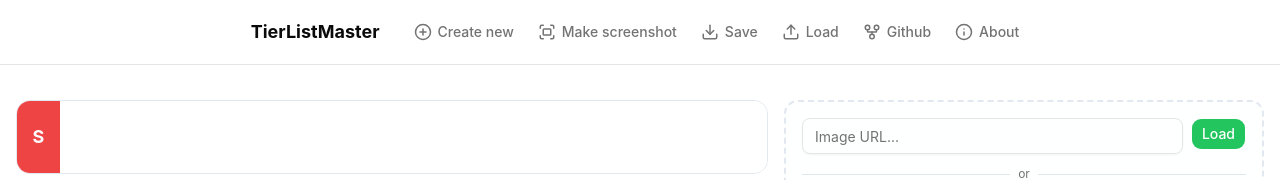
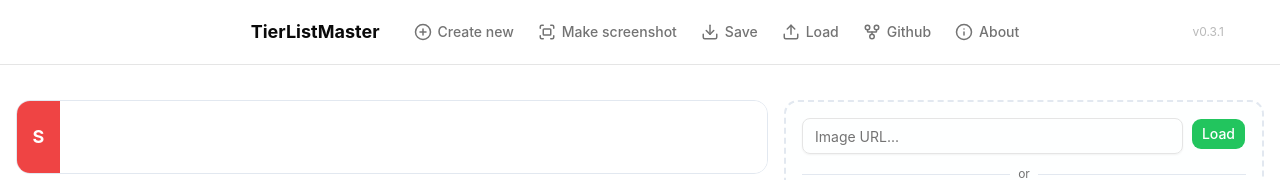
Before and after one commit to zoom1fy/tier-list-master, a Next.js app: page / in a window 1280 px wide. Shown: the top 180 px of the page. Built offline with nearby package versions, Linux system fonts and the light colour scheme.

Commit message:
refactor: use system fonts & display version in header

```diff
--- a/app/globals.css
+++ b/app/globals.css
@@ -17,7 +17,8 @@
   --color-text-secondary: var(--text-secondary);
   --color-text-muted: var(--text-muted);
   --font-heading: var(--font-sans);
-  --font-sans: var(--font-sans);
+  --font-sans: -apple-system, BlinkMacSystemFont, "Segoe UI", Roboto, "Helvetica Neue", Arial, "Noto Sans", sans-serif, "Apple Color Emoji", "Segoe UI Emoji", "Segoe UI Symbol", "Noto Color Emoji";
+  --font-mono: ui-monospace, SFMono-Regular, Menlo, Monaco, Consolas, "Liberation Mono", "Courier New", monospace;
   --color-sidebar-ring: var(--sidebar-ring);
   --color-sidebar-border: var(--sidebar-border);
   --color-sidebar-accent-foreground: var(--sidebar-accent-foreground);
--- a/app/layout.tsx
+++ b/app/layout.tsx
@@ -1,18 +1,5 @@
 import type { Metadata, Viewport } from "next";
-import { Geist, Geist_Mono } from "next/font/google";
 import "./globals.css";
-
-const geistSans = Geist({
-  variable: "--font-geist-sans",
-  subsets: ["latin"],
-  display: "swap",
-});
-
-const geistMono = Geist_Mono({
-  variable: "--font-geist-mono",
-  subsets: ["latin"],
-  display: "swap",
-});
 
 export const viewport: Viewport = {
   themeColor: "#0f172a",
@@ -94,7 +81,7 @@
   return (
     <html
       lang="en"
-      className={`${geistSans.variable} ${geistMono.variable} h-full antialiased`}
+      className="h-full antialiased"
     >
       <body className="pt-5">{children}</body>
     </html>
--- a/components/Header.tsx
+++ b/components/Header.tsx
@@ -64,6 +64,7 @@
           </nav>
         </div>
 
+        <span className="absolute right-14 hidden md:inline text-xs text-muted-foreground/50 select-none">v0.3.1</span>
         <div className="absolute right-4 md:hidden">
           <Sheet>
             <SheetTrigger
```
